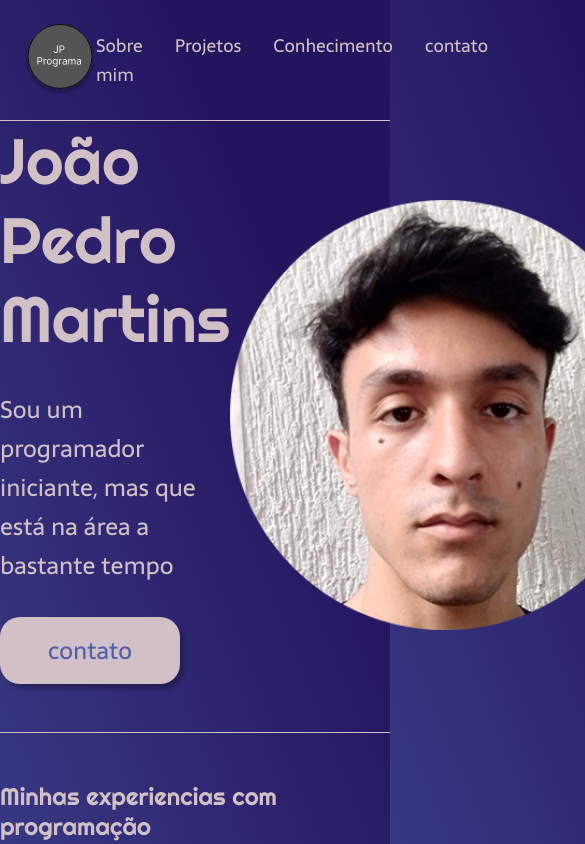
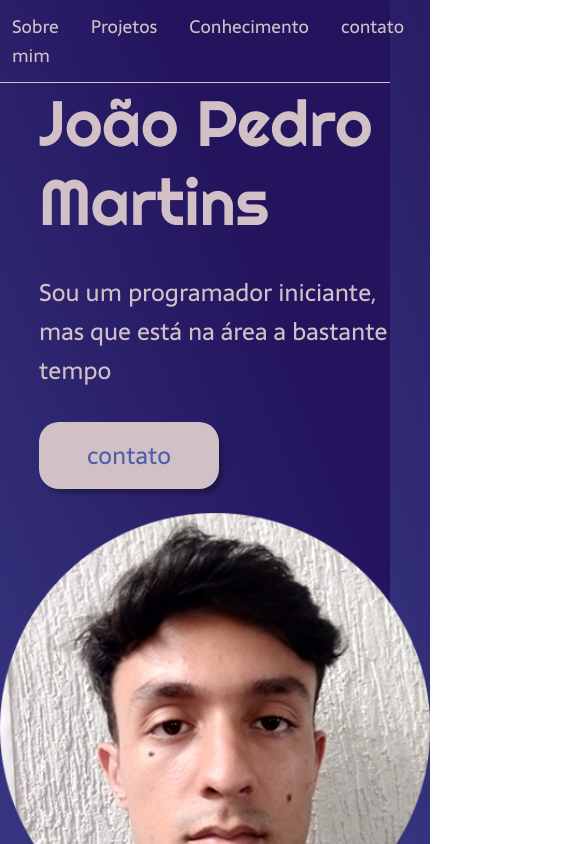
Before and after one commit to JPedroMA/meu-site, a plain HTML site: page index.html in a window 390 px wide. Shown: the top 844 px of the page, 585 px wide, since content can reach past the window. Drawn offline with Linux system fonts and the light colour scheme.

Commit message:
Update style.css
Responsividade para mobile

```diff
--- a/style.css
+++ b/style.css
@@ -129,3 +129,27 @@ body {
     display: block;
     margin: 0 auto;
 }
+
+@media only screen and (max-width: 600px) {
+    .geral {
+        margin-right: 0;
+        padding: 0;
+    }
+
+    .cabecalho {
+        display: flex;
+        flex-direction: row;
+        align-items: flex-start;
+        justify-content: flex-start;
+        padding: 12px;
+    }
+
+    .cabecalho-imagem {
+        height: 0px;
+    }
+
+    .conteudo-principal {
+        margin-left: 10vw;
+        flex-direction: column;
+    }
+}
```
